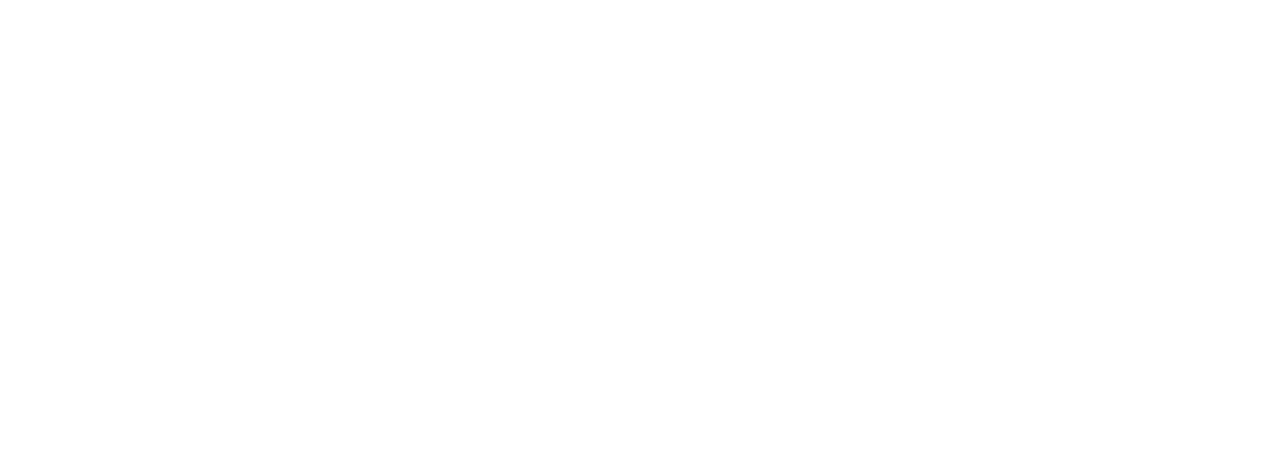
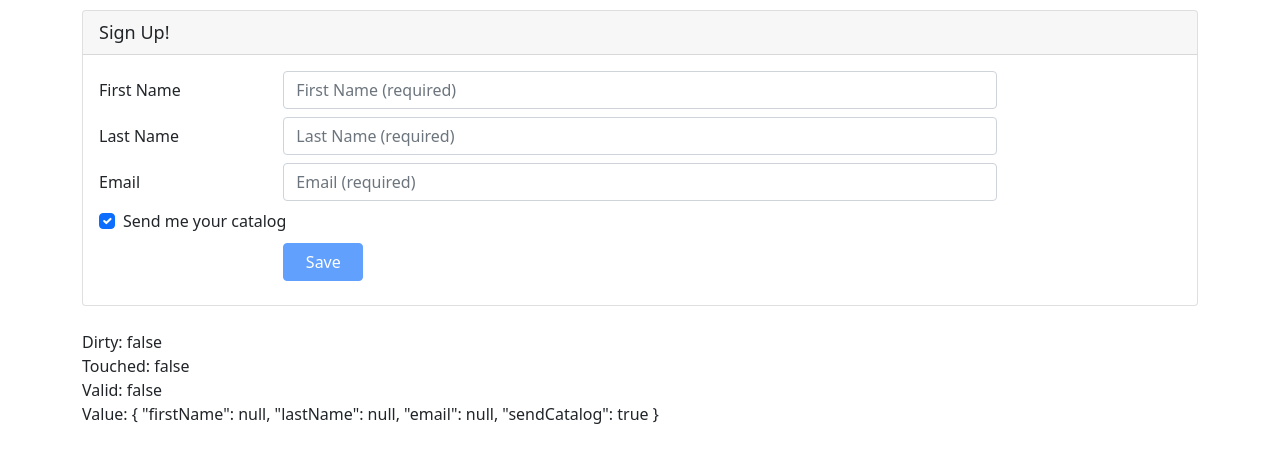
Before and after one commit to SReeve413/ng-ReactiveForms, an Angular app in the folder demo-start-v12/: page / in a window 1280 px wide. Shown: the top 462 px of the page. Built offline with nearby package versions, Linux system fonts and the light colour scheme.

Commit message:
Create a FormGroup in HTML

```diff
--- a/demo-start-v12/src/app/app.module.ts
+++ b/demo-start-v12/src/app/app.module.ts
@@ -1,5 +1,5 @@
 import { NgModule } from '@angular/core';
-import { FormsModule } from '@angular/forms';
+import { ReactiveFormsModule } from '@angular/forms';
 import { BrowserModule } from '@angular/platform-browser';
 
 import { AppComponent } from './app.component';
@@ -12,7 +12,7 @@
   ],
   imports: [
     BrowserModule,
-    FormsModule
+    ReactiveFormsModule
   ],
   bootstrap: [AppComponent]
 })
--- a/demo-start-v12/src/app/customers/customer.component.html
+++ b/demo-start-v12/src/app/customers/customer.component.html
@@ -1,12 +1,12 @@
-<!-- <div class="card">
+<div class="card">
   <div class="card-header">
     Sign Up!
   </div>
 
   <div class="card-body">
     <form novalidate
-          (ngSubmit)="save(signupForm)"
-          #signupForm="ngForm">
+          (ngSubmit)="save()"
+          [formGroup]="customerForm">
 
       <div class="form-group row mb-2">
         <label class="col-md-2 col-form-label"
@@ -18,15 +18,13 @@
                  placeholder="First Name (required)"
                  required
                  minlength="3"
-                 [(ngModel)]=customer.firstName
-                 name="firstName"
-                 #firstNameVar="ngModel"
-                 [ngClass]="{'is-invalid': (firstNameVar.touched || firstNameVar.dirty) && !firstNameVar.valid }" />
+                 formControlName="firstName"
+                 [ngClass]="{'is-invalid': (customerForm.get('firstName')!.touched || customerForm.get('firstName')!.dirty) && !customerForm.get('firstName')!.valid }" />
           <span class="invalid-feedback">
-            <span *ngIf="firstNameVar.errors?.required">
+            <span *ngIf="customerForm.get('firstName')!.errors?.required">
               Please enter your first name.
             </span>
-            <span *ngIf="firstNameVar.errors?.minlength">
+            <span *ngIf="customerForm.get('firstName')!.errors?.minlength">
               The first name must be longer than 3 characters.
             </span>
           </span>
@@ -43,15 +41,14 @@
                  placeholder="Last Name (required)"
                  required
                  maxlength="50"
-                 [(ngModel)]="customer.lastName"
-                 name="lastName"
-                 #lastNameVar="ngModel"
-                 [ngClass]="{'is-invalid': (lastNameVar.touched || lastNameVar.dirty) && !lastNameVar.valid }" />
+                 formControlName="lastName"
+
+                 [ngClass]="{'is-invalid': (customerForm.get('lastName')!.touched || customerForm.get('lastName')!.dirty) && !customerForm.get('lastName')!.valid }" />
           <span class="invalid-feedback">
-            <span *ngIf="lastNameVar.errors?.required">
+            <span *ngIf="customerForm.get('lastName')!.errors?.required">
               Please enter your last name.
             </span>
-            <span *ngIf="lastNameVar.errors?.maxlength">
+            <span *ngIf="customerForm.get('lastName')!.errors?.maxlength">
               The last name must be less than 50 characters.
             </span>
           </span>
@@ -68,15 +65,14 @@
                  placeholder="Email (required)"
                  required
                  email
-                 [(ngModel)]="customer.email"
-                 name="email"
-                 #emailVar="ngModel"
-                 [ngClass]="{'is-invalid': (emailVar.touched || emailVar.dirty) && !emailVar.valid }" />
+                 formControlName="email"
+
+                 [ngClass]="{'is-invalid': (customerForm.get('email')!.touched || customerForm.get('email')!.dirty) && !customerForm.get('email')!.valid }" />
           <span class="invalid-feedback">
-            <span *ngIf="emailVar.errors?.required">
+            <span *ngIf="customerForm.get('email')!.errors?.required">
               Please enter your email address.
             </span>
-            <span *ngIf="emailVar.errors?.email">
+            <span *ngIf="customerForm.get('email')!.errors?.email">
               Please enter a valid email address.
             </span>
           </span>
@@ -90,13 +86,14 @@
               <input class="form-check-input"
                      id="sendCatalogId"
                      type="checkbox"
-                     [(ngModel)]="customer.sendCatalog"
-                     name="sendCatalog"> Send me your catalog
+                 formControlName="sendCatalog"
+
+                     > Send me your catalog
             </label>
           </div>
         </div>
       </div>
-
+<!--
       <div *ngIf="customer.sendCatalog">
         <div class="form-group row mb-2">
           <label class="col-md-2 col-form-label pt-0">Address Type</label>
@@ -107,8 +104,7 @@
                        id="addressType1Id"
                        type="radio"
                        value="home"
-                       [(ngModel)]="customer.addressType"
-                       name="addressType"> Home
+                       > Home
               </label>
             </div>
             <div class="form-check form-check-inline">
@@ -117,8 +113,7 @@
                        id="addressType1Id"
                        type="radio"
                        value="work"
-                       [(ngModel)]="customer.addressType"
-                       name="addressType"> Work
+                      > Work
               </label>
             </div>
             <div class="form-check form-check-inline">
@@ -127,13 +122,12 @@
                        id="addressType1Id"
                        type="radio"
                        value="other"
-                       [(ngModel)]="customer.addressType"
-                       name="addressType"> Other
+                       > Other
               </label>
             </div>
           </div>
-        </div>
-
+        </div> -->
+<!--
         <div class="form-group row mb-2">
           <label class="col-md-2 col-form-label"
                  for="street1Id">Street Address 1</label>
@@ -199,15 +193,15 @@
                    name="zip">
           </div>
         </div>
-      </div>
+      </div> -->
 
       <div class="form-group row mb-2">
         <div class="offset-md-2 col-md-4">
           <button class="btn btn-primary mr-3"
                   type="submit"
                   style="width:80px"
-                  [title]="signupForm.valid ? 'Save your entered data' : 'Disabled until the form data is valid'"
-                  [disabled]="!signupForm.valid">
+                  [title]="customerForm.valid ? 'Save your entered data' : 'Disabled until the form data is valid'"
+                  [disabled]="!customerForm.valid">
             Save
           </button>
         </div>
@@ -215,7 +209,7 @@
     </form>
   </div>
 </div>
-<br>Dirty: {{ signupForm.dirty }}
-<br>Touched: {{ signupForm.touched }}
-<br>Valid: {{ signupForm.valid }}
-<br>Value: {{ signupForm.value | json }} -->
+<br>Dirty: {{ customerForm.dirty }}
+<br>Touched: {{ customerForm.touched }}
+<br>Valid: {{ customerForm.valid }}
+<br>Value: {{ customerForm.value | json }}
--- a/demo-start-v12/src/app/customers/customer.component.ts
+++ b/demo-start-v12/src/app/customers/customer.component.ts
@@ -10,7 +10,7 @@
 })
 export class CustomerComponent implements OnInit {
 
-  customerForm: FormGroup = new FormGroup({});
+  customerForm!: FormGroup;
   customer = new Customer();
 
   constructor() { }
```
